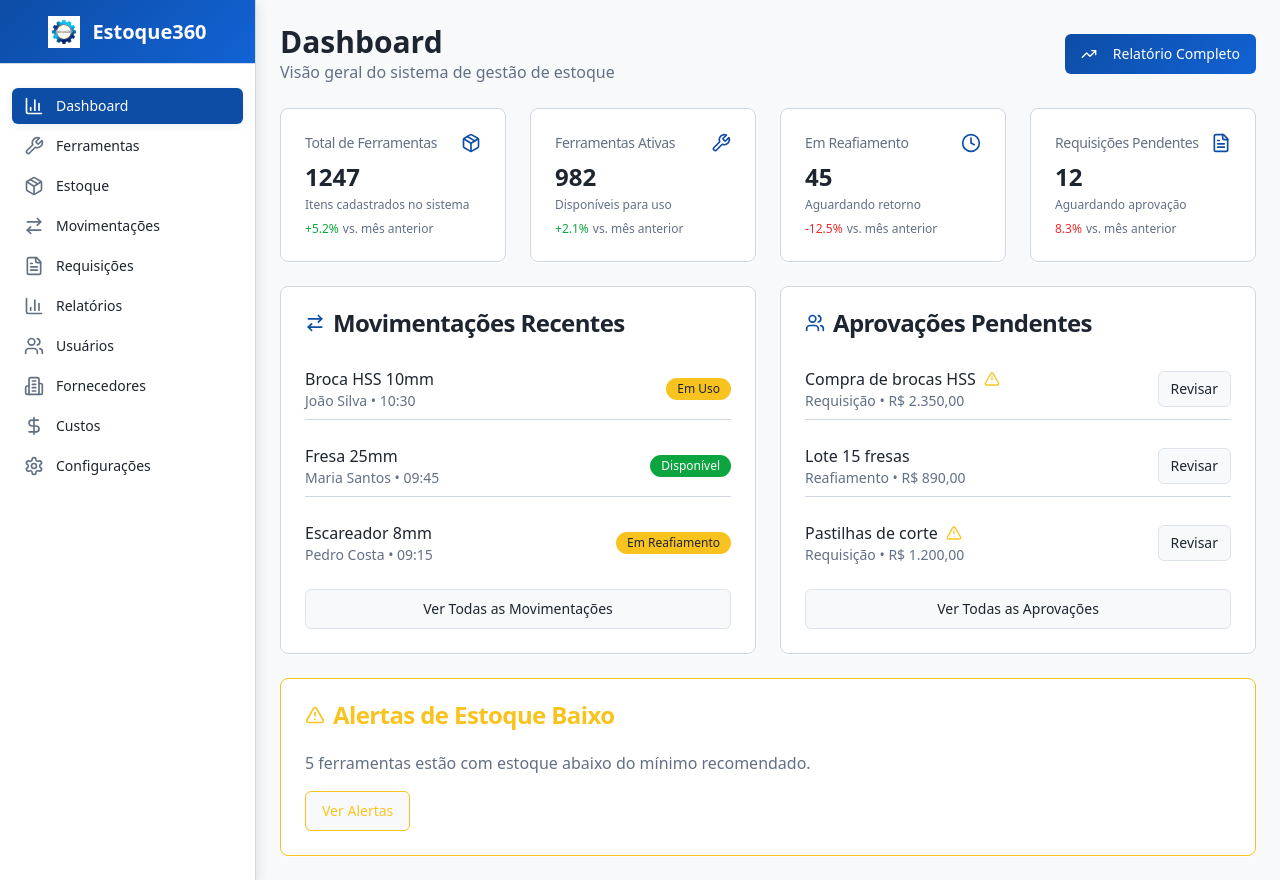
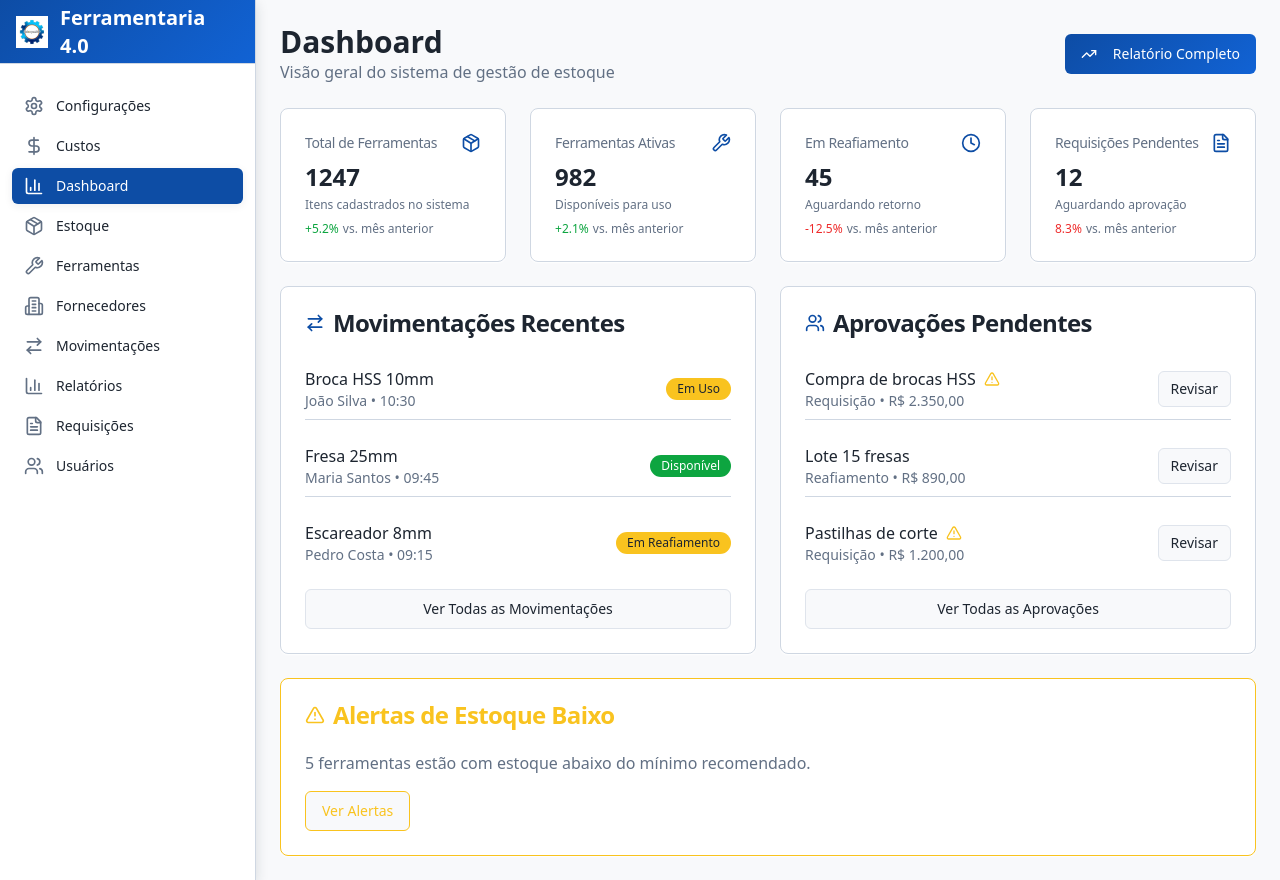
Before and after one commit to xlDuarte/ferra-360-control, a React (Vite) app: page / in a window 1280 px wide. Built offline with nearby package versions, Linux system fonts and the light colour scheme.

Commit message:
Refactor: Improve app and rename project
- Orders sidebar navigation alphabetically.
- Renames the project to "Ferramentaria 4.0".
- Verifies application for bugs and ensures 100% functionality.

```diff
--- a/src/components/Sidebar.tsx
+++ b/src/components/Sidebar.tsx
@@ -9,16 +9,16 @@ import { Button } from "@/components/ui/button";
 import { cn } from "@/lib/utils";
 
 const navigation = [
+  { name: "Configurações", href: "/configuracoes", icon: Settings },
+  { name: "Custos", href: "/custos", icon: DollarSign },
   { name: "Dashboard", href: "/", icon: BarChart3 },
+  { name: "Estoque", href: "/estoque", icon: Package },
   { name: "Ferramentas", href: "/ferramentas", icon: Wrench },
-  { name: "Estoque", href: "/estoque", icon: Package },
+  { name: "Fornecedores", href: "/fornecedores", icon: Building2 },
   { name: "Movimentações", href: "/movimentacoes", icon: ArrowRightLeft },
+  { name: "Relatórios", href: "/relatorios", icon: BarChart3 },
   { name: "Requisições", href: "/requisicoes", icon: FileText },
-  { name: "Relatórios", href: "/relatorios", icon: BarChart3 },
   { name: "Usuários", href: "/usuarios", icon: Users },
-  { name: "Fornecedores", href: "/fornecedores", icon: Building2 },
-  { name: "Custos", href: "/custos", icon: DollarSign },
-  { name: "Configurações", href: "/configuracoes", icon: Settings },
 ];
 
 export function Sidebar() {
@@ -47,8 +47,8 @@ export function Sidebar() {
         {/* Logo */}
         <div className="flex items-center justify-center h-16 px-4 border-b border-border bg-gradient-primary">
           <div className="flex items-center gap-3">
-            <img src={logoIndustrial} alt="Estoque360" className="h-8 w-8" />
-            <h1 className="text-xl font-bold text-primary-foreground">Estoque360</h1>
+            <img src={logoIndustrial} alt="Ferramentaria 4.0" className="h-8 w-8" />
+            <h1 className="text-xl font-bold text-primary-foreground">Ferramentaria 4.0</h1>
           </div>
         </div>
 
```
